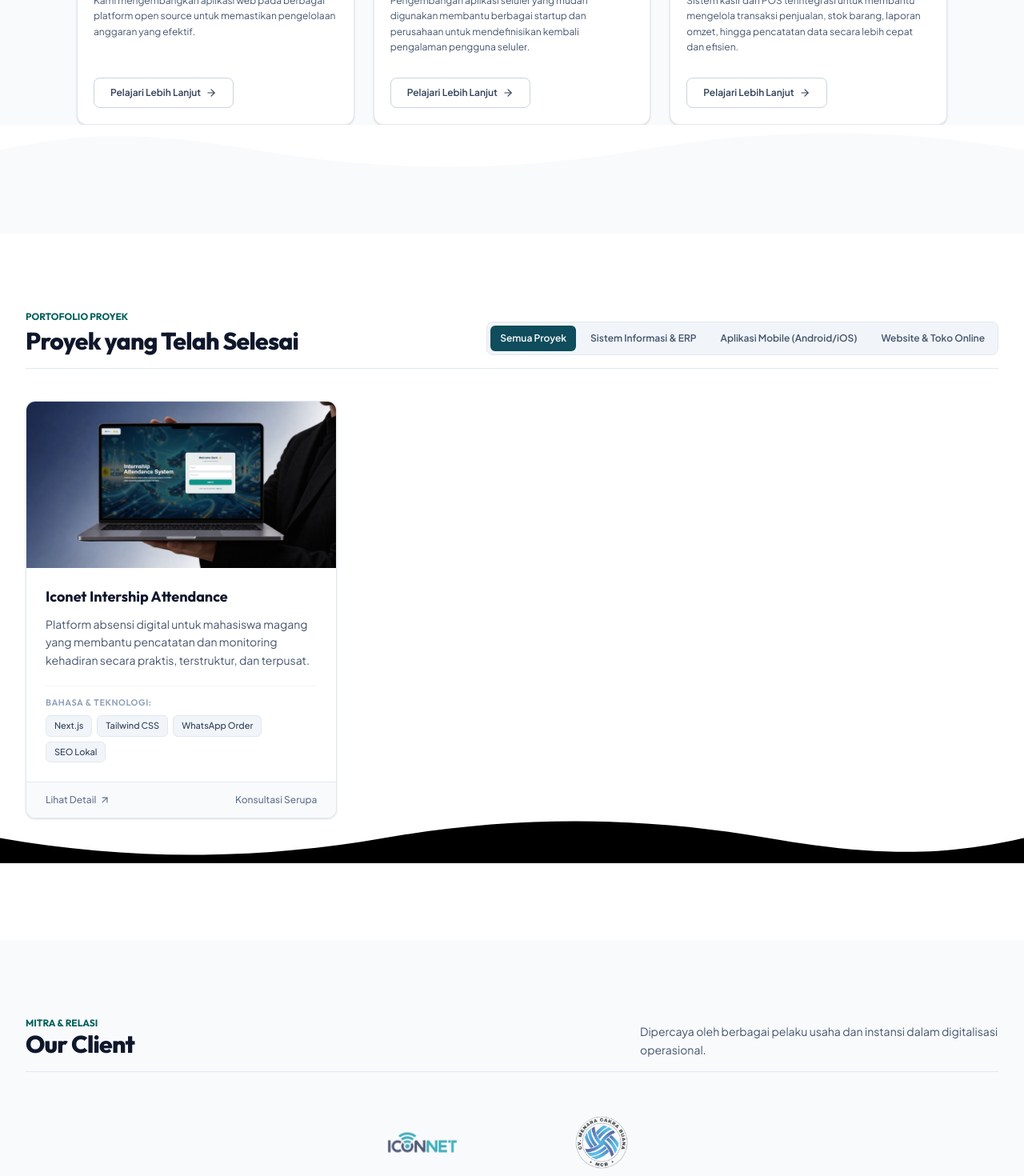
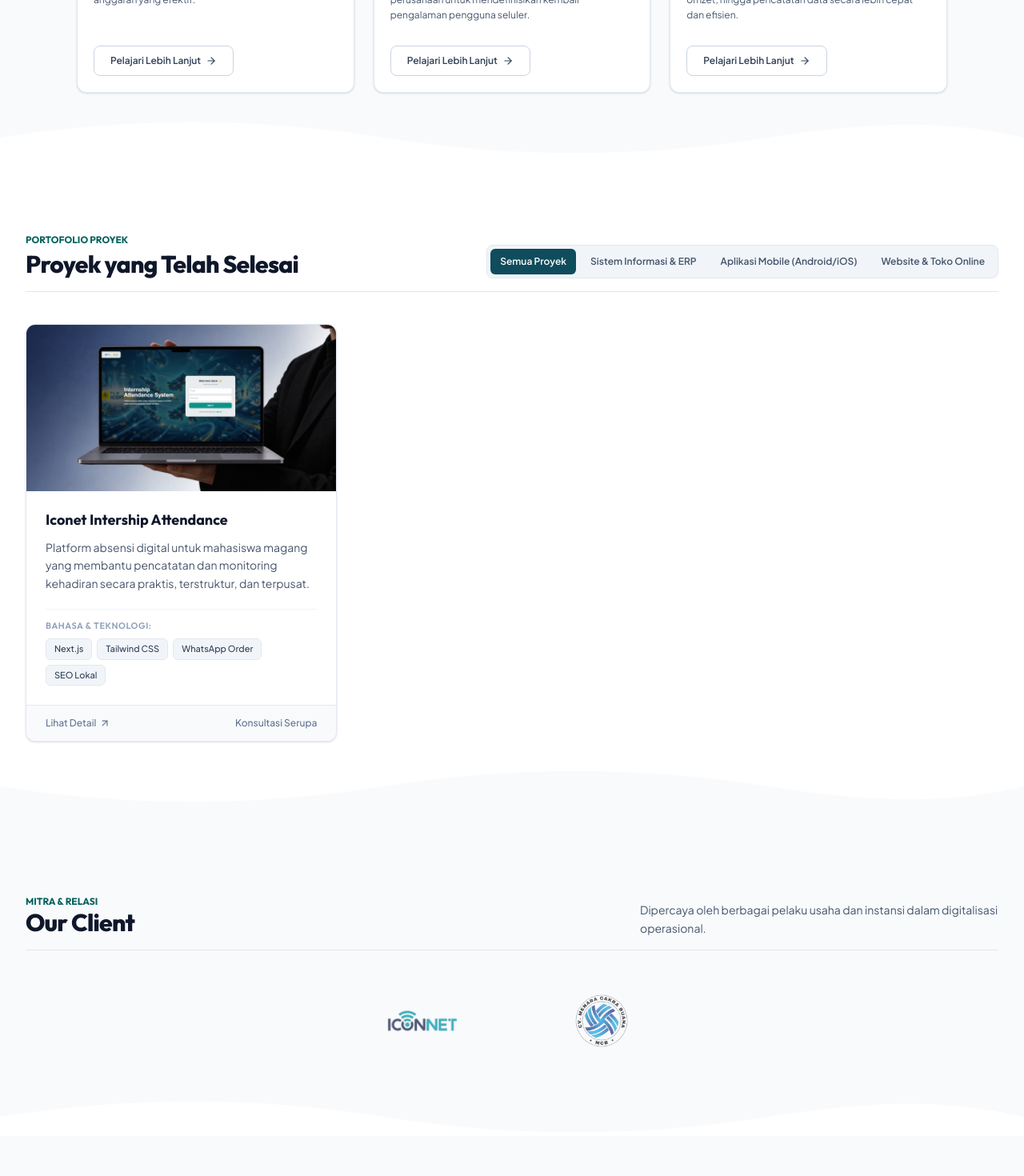
Before and after one commit to mradityooo/KPS-Technology, a React (Vite) app: page / in a window 1280 px wide. Shown: the part 1100-2570 px from the top of the page at 80% size. Built offline with nearby package versions, Linux system fonts and the light colour scheme.

Commit message:
updata animasi wavedivider

```diff
--- a/src/components/ClientsSection.tsx
+++ b/src/components/ClientsSection.tsx
@@ -1,6 +1,7 @@
 import React from 'react';
 import { motion } from 'motion/react';
 import { OUR_CLIENTS } from '../data/mockData';
+import { WaveDivider } from './WaveDivider';
 
 interface ClientsSectionProps {
   onOpenConsultation: (topic?: string) => void;
@@ -12,7 +13,7 @@ export const ClientsSection: React.FC<ClientsSectionProps> = ({
   return (
     <section
       id="klien-kami"
-      className="py-16 sm:py-24 bg-slate-50 text-slate-900 border-b border-slate-200"
+      className="relative py-16 sm:py-24 bg-slate-50 text-slate-900"
     >
       <div className="max-w-7xl mx-auto px-4 sm:px-6 lg:px-8">
 
@@ -84,8 +85,12 @@ export const ClientsSection: React.FC<ClientsSectionProps> = ({
             </motion.div>
           ))}
         </motion.div>
-
       </div>
+      <WaveDivider
+        fromColor="#f8fafc"
+        toColor="#ffffff"
+        flip
+      />
     </section>
   );
 };
--- a/src/components/FaqSection.tsx
+++ b/src/components/FaqSection.tsx
@@ -2,6 +2,7 @@ import React, { useState } from 'react';
 import { motion, AnimatePresence } from 'motion/react';
 import { FAQ_DATA } from '../data/mockData';
 import { ChevronDown } from 'lucide-react';
+import { WaveDivider } from './WaveDivider';
 
 export const FaqSection: React.FC = () => {
   const [openIndex, setOpenIndex] = useState<number | null>(0);
@@ -13,7 +14,7 @@ export const FaqSection: React.FC = () => {
   return (
     <section
       id="faq"
-      className="py-20 sm:py-24 bg-white text-slate-900 border-b border-slate-200"
+        className="relative py-20 sm:py-24 bg-slate-50 text-slate-900"
     >
       <div className="max-w-4xl mx-auto px-4 sm:px-6 lg:px-8">
 
@@ -149,8 +150,11 @@ export const FaqSection: React.FC = () => {
             );
           })}
         </motion.div>
-
       </div>
+      <WaveDivider
+        fromColor="#0a272e"
+        toColor="#f8fafc"
+      />
     </section>
   );
 };
--- a/src/components/HeroSection.tsx
+++ b/src/components/HeroSection.tsx
@@ -14,7 +14,7 @@ export const HeroSection: React.FC<HeroSectionProps> = ({
   return (
     <section
       id="beranda"
-      className="pt-24 sm:pt-32 pb-16 sm:pb-20 bg-white text-slate-900"
+        className="relative pt-24 sm:pt-32 pb-20 sm:pb-24 bg-white text-slate-900"
     >
       <div className="max-w-7xl mx-auto px-4 sm:px-6 lg:px-8">
         <div className="grid grid-cols-1 lg:grid-cols-12 gap-10 lg:gap-12 items-center">
@@ -120,7 +120,10 @@ export const HeroSection: React.FC<HeroSectionProps> = ({
           </div>
         </div>
       </div>
-      <WaveDivider color='#f8fafc'/>
+      <WaveDivider
+        fromColor="#f8fafc"
+        toColor="#ffffff"
+      />
     </section>
   );
 };
--- a/src/components/PortfolioSection.tsx
+++ b/src/components/PortfolioSection.tsx
@@ -30,7 +30,7 @@ export const PortfolioSection: React.FC<PortfolioSectionProps> = ({
   return (
     <section
       id="portofolio"
-      className="py-20 sm:py-24 bg-white text-slate-900"
+      className="relative py-20 sm:py-24 bg-white text-slate-900"
     >
       <div className="max-w-7xl mx-auto px-4 sm:px-6 lg:px-8">
 
@@ -182,7 +182,10 @@ export const PortfolioSection: React.FC<PortfolioSectionProps> = ({
           ))}
         </motion.div>
       </div>
-      <WaveDivider color='f8fafc' />
+      <WaveDivider
+        fromColor="#f8fafc"
+        toColor="#ffffff"
+      />
     </section>
   );
 };
--- a/src/components/ServicesSection.tsx
+++ b/src/components/ServicesSection.tsx
@@ -66,7 +66,7 @@ export const ServicesSection: React.FC<ServicesSectionProps> = ({
   return (
     <section
       id="layanan"
-      className="py-16 sm:py-20 bg-slate-50 text-slate-900"
+      className="relative py-16 sm:py-20 pb-24 bg-slate-50 text-slate-900"
     >
       <div className="max-w-6xl mx-auto px-4 sm:px-6 lg:px-8">
 
@@ -270,7 +270,11 @@ export const ServicesSection: React.FC<ServicesSectionProps> = ({
           </div>
         )}
       </AnimatePresence>
-      <WaveDivider color='#ffffff' flip />
+      <WaveDivider
+        fromColor="#f8fafc"
+        toColor="#ffffff"
+        flip
+      />
     </section>
   );
 };
--- a/src/components/TechStackSection.tsx
+++ b/src/components/TechStackSection.tsx
@@ -11,6 +11,7 @@ import {
   Check,
 } from 'lucide-react';
 import { TECH_BENEFITS } from '../data/mockData';
+import { WaveDivider } from './WaveDivider';
 
 export const TechStackSection: React.FC = () => {
   const getIcon = (iconName: string) => {
@@ -41,7 +42,7 @@ export const TechStackSection: React.FC = () => {
   return (
     <section
       id="teknologi"
-      className="py-20 sm:py-24 bg-slate-50 text-slate-900 border-b border-slate-200"
+       className="relative py-20 sm:py-24 bg-white text-slate-900"
     >
       <div className="max-w-7xl mx-auto px-4 sm:px-6 lg:px-8">
 
@@ -140,8 +141,11 @@ export const TechStackSection: React.FC = () => {
             </motion.div>
           ))}
         </motion.div>
-
       </div>
+      <WaveDivider
+        fromColor="#ffffff"
+        toColor="#f8fafc"
+      />
     </section>
   );
 };
--- a/src/components/TestimonialsSection.tsx
+++ b/src/components/TestimonialsSection.tsx
@@ -2,11 +2,12 @@ import React from 'react';
 import { motion } from 'motion/react';
 import { TESTIMONIALS_DATA } from '../data/mockData';
 import { Star } from 'lucide-react';
+import { WaveDivider } from './WaveDivider';
 
 export const TestimonialsSection: React.FC = () => {
   return (
     <section
-      className="py-20 sm:py-24 bg-slate-50 text-slate-900 border-b border-slate-200"
+      className="relative py-20 sm:py-24 bg-white text-slate-900"
     >
       <div className="max-w-7xl mx-auto px-4 sm:px-6 lg:px-8">
 
@@ -126,8 +127,12 @@ export const TestimonialsSection: React.FC = () => {
             </motion.div>
           ))}
         </motion.div>
+      </div>
+      <WaveDivider
+        fromColor="#f8fafc"
+        toColor="#ffffff"
+      />
+    </section>
 
-      </div>
-    </section>
   );
 };
--- a/src/components/WaveDivider.tsx
+++ b/src/components/WaveDivider.tsx
@@ -1,20 +1,21 @@
 import React from 'react';
 
 interface WaveDividerProps {
-  color: string;
+  fromColor: string;
+  toColor: string;
   flip?: boolean;
 }
 
 export const WaveDivider: React.FC<WaveDividerProps> = ({
-  color,
+  fromColor,
+  toColor,
   flip = false,
 }) => {
   return (
     <div
-      className={`w-full h-10 sm:h-14 overflow-hidden ${
-        flip ? 'rotate-180' : ''
-      }`}
+      className="absolute left-0 bottom-0 w-full h-14 sm:h-16 overflow-hidden pointer-events-none"
       aria-hidden="true"
+      style={{ backgroundColor: toColor }}
     >
       <svg
         viewBox="0 0 1440 80"
@@ -22,8 +23,12 @@ export const WaveDivider: React.FC<WaveDividerProps> = ({
         className="w-full h-full block"
       >
         <path
-          d="M0,35 C180,75 360,75 540,35 C720,-5 900,-5 1080,35 C1260,75 1350,60 1440,35 L1440,80 L0,80 Z"
-          fill={color}
+          d={
+            flip
+              ? 'M0,50 C180,18 360,18 540,50 C720,82 900,82 1080,50 C1260,18 1350,28 1440,50 L1440,0 L0,0 Z'
+              : 'M0,30 C180,62 360,62 540,30 C720,-2 900,-2 1080,30 C1260,62 1350,52 1440,30 L1440,80 L0,80 Z'
+          }
+          fill={fromColor}
         />
       </svg>
     </div>
--- a/src/components/WhyUsSection.tsx
+++ b/src/components/WhyUsSection.tsx
@@ -1,5 +1,6 @@
 import React from 'react';
 import { motion } from 'motion/react';
+import { WaveDivider } from './WaveDivider';
 import {
   Lock,
   Clock,
@@ -29,7 +30,7 @@ export const WhyUsSection: React.FC = () => {
   return (
     <section
       id="kenapa-kami"
-      className="py-20 sm:py-24 bg-white text-slate-900 border-b border-slate-200"
+      className="relative py-20 sm:py-24 bg-slate-50 text-slate-900"
     >
       <div className="max-w-7xl mx-auto px-4 sm:px-6 lg:px-8">
 
@@ -160,8 +161,12 @@ export const WhyUsSection: React.FC = () => {
           </motion.a>
 
         </motion.div>
-
       </div>
+      <WaveDivider
+        fromColor="#f8fafc"
+        toColor="#ffffff"
+        flip
+      />
     </section>
   );
 };
```
